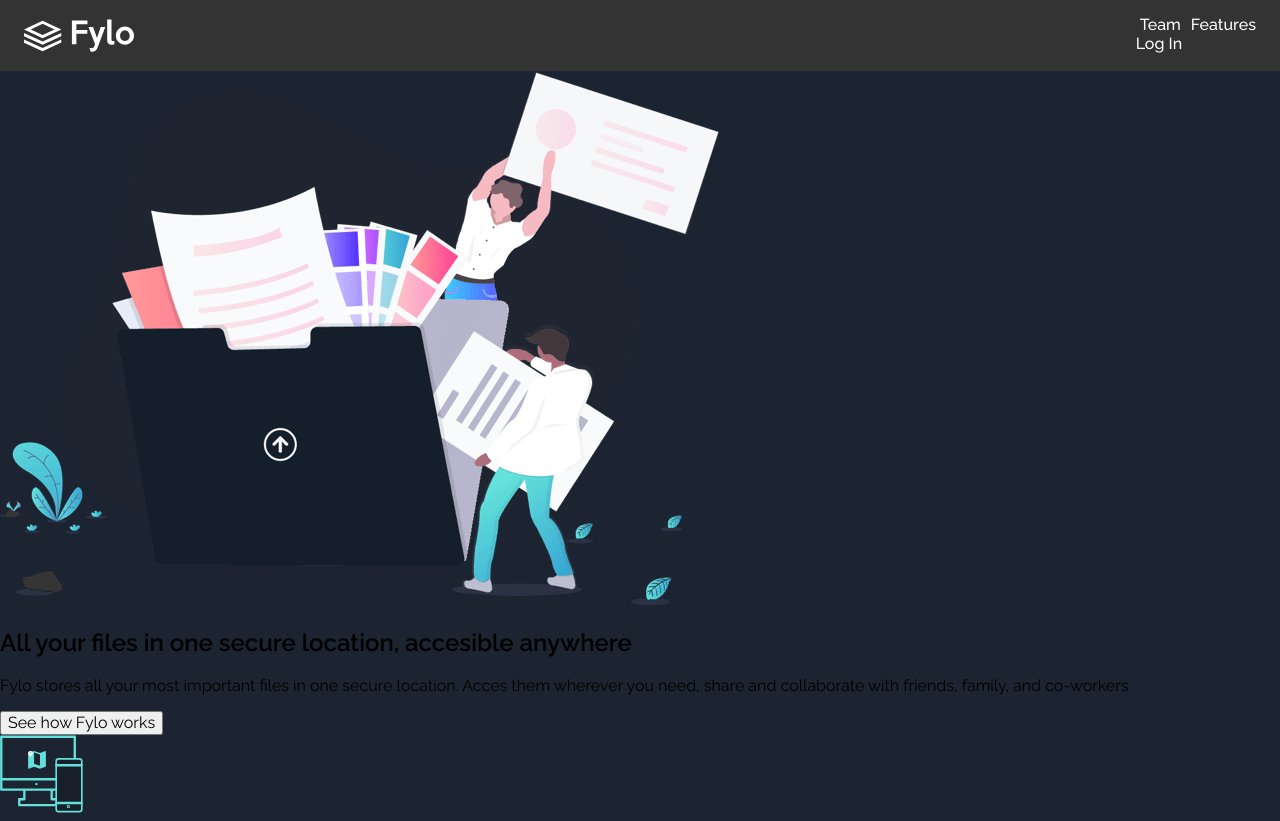
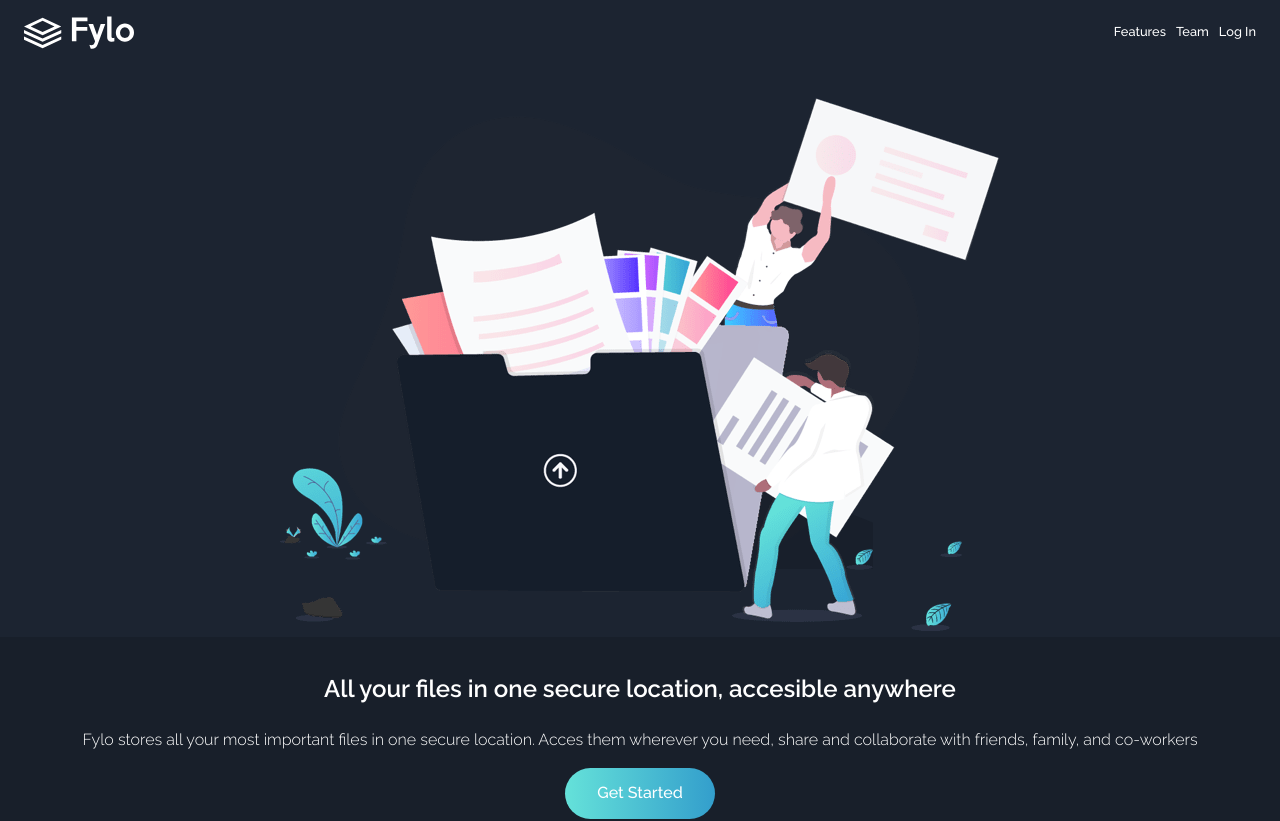
Before and after one commit to Andreszd/app-scribd, a React (Create React App) app: page / in a window 1280 px wide. Shown: the top 821 px of the page. Built offline with nearby package versions, Linux system fonts and the light colour scheme.

Commit message:
finished section 1

```diff
--- a/src/components/Button/index.js
+++ b/src/components/Button/index.js
@@ -1,10 +1,10 @@
 import './style.scss'
 
-export default function Button({name, modifier}){
+export default function Button({text, modifier}){
 
-    if (!modifier) return <button className="button">{name}</button>
+    if (!modifier) return <button className="button">{text}</button>
 
     return (
-        <button className={`button button--${modifier}`}>{name}</button>
+        <button className={`button button--${modifier}`}>{text}</button>
     )
 }
--- a/src/components/Button/style.scss
+++ b/src/components/Button/style.scss
@@ -1,6 +1,18 @@
 .button{
     color: var(--white);
+    position: relative;
     font-weight: 500;
+    z-index: 10;
     border: none;
+    padding: 0;
     background-color: transparent;
+    border-radius: 30px;
+    padding: 1rem 2rem;
+    &--color-cyan{
+        background-color: var(--cyan);
+        background: linear-gradient(90deg, var(--cyan), var(--blue));
+    }
+    &--padding-none{
+        padding: 0;
+    }
 }
--- a/src/components/Header/index.js
+++ b/src/components/Header/index.js
@@ -9,7 +9,7 @@ export default function Header(){
             <Logo/>
            <nav className="nav">
                <ListLinks/>
-               <Button name="Log In"/>
+               <Button text="Log In" modifier={'padding-none'}/>
             </nav>
         </header>
     )
--- a/src/components/Header/style.scss
+++ b/src/components/Header/style.scss
@@ -2,6 +2,14 @@
     display: flex;
     align-items: center;
     justify-content: space-between;
-    background-color: #333;
+    background-color:var(--dark-blue-100);
     padding: 1rem 1.5rem;
+    position: sticky;
+    z-index: 200;
+    top: 0;
 }
+.nav{
+    display: flex;
+    align-items: center;
+    font-size: .8rem;
+}
--- a/src/components/ListLinks/style.scss
+++ b/src/components/ListLinks/style.scss
@@ -4,6 +4,7 @@
     padding-left: 0;
     list-style: none;
     display: flex;
+    margin-right: 10px;
     &__item{
         justify-content: space-between;
         margin-left: 10px;
--- a/src/components/ListLinks/urls.js
+++ b/src/components/ListLinks/urls.js
@@ -1,10 +1,10 @@
 export const url = [
+    {
+        name: 'Features',
+        path: ''
+    },
     {
         name: 'Team',
         path: ''
     },
-    {
-        name: 'Features',
-        path: ''
-    }
 ]
--- a/src/components/Sections/SectionInfo.js
+++ b/src/components/Sections/SectionInfo.js
@@ -1,3 +1,5 @@
+import Button from "../Button"
+
 export default function SectionInfo({title, text, urlImg, alt, modifier, children}){
 
     if (children) return <section className="section">
@@ -15,7 +17,7 @@ export default function SectionInfo({title, text, urlImg, alt, modifier, childre
                     <p className="section__text">{text}</p>
                 )
             }
-            <button>See how Fylo works</button>
+            <Button text={'Get Started'} modifier={'color-cyan'}/>
        </section>
     )
 }
--- a/src/components/Sections/index.js
+++ b/src/components/Sections/index.js
@@ -2,6 +2,8 @@ import SectionInfo from "./SectionInfo";
 import {section1, section2} from './data'
 import CardsInfo from "../CardsInfo";
 import Comments from '../Comments'
+
+import './style.scss'
 export default function Sections(){
     return (
         <>
--- /dev/null
+++ b/src/components/Sections/style.scss
@@ -0,0 +1,40 @@
+.section{
+    padding-left: 1.5rem;
+    padding-right: 1.5rem;
+    padding-top: 2rem;
+    &__title, &__text{
+        position: relative;
+        z-index: 10;
+        color: var(--white);
+    }
+    &__title{
+        font-weight: 600;
+        line-height: 1.5;
+    }
+    &__text{
+        font-weight: 300;
+        line-height: 1.6;
+    }
+    &__image{
+        margin-bottom: 1rem;
+    }
+    &--first{
+        text-align: center;
+        background-image: url('../../assets/images/bg-curvy-mobile.svg');
+        background-repeat: no-repeat;
+        position: relative;
+        background-position: 55% 55%;
+        padding-bottom: 3rem;
+        &::after{
+            content: '';
+            display: block;
+            position: absolute;
+            width: 100%;
+            height: 230px;
+            background-color:var(--dark-blue-200);
+            z-index: 1;
+            left: 0;
+            bottom: 0;
+        }
+    }
+}
--- a/src/scss/base/_base.scss
+++ b/src/scss/base/_base.scss
@@ -4,6 +4,9 @@ body{
     font-family: $primary-font;
     background-color: var(--dark-blue-100);
 }
+#root{
+    position: relative;
+}
 img{
     max-width: 100%;
 }
--- a/src/scss/base/_colors.scss
+++ b/src/scss/base/_colors.scss
@@ -2,7 +2,7 @@
     --dark-blue-100: hsl(217, 28%, 15%);
     --dark-blue-200: hsl(218, 28%, 13%);
     --dark-blue-300: hsl(216, 53%, 9%);
-    --dark-blue-300: hsl(219, 30%, 18%);
+    --dark-blue-500: hsl(219, 30%, 18%);
 
     --blue: hsl(198, 60%, 50%);
     --cyan:hsl(176, 68%, 64%);
```
Also changed, not shown: 1 other file (tests, documents, lock files or other folders).
